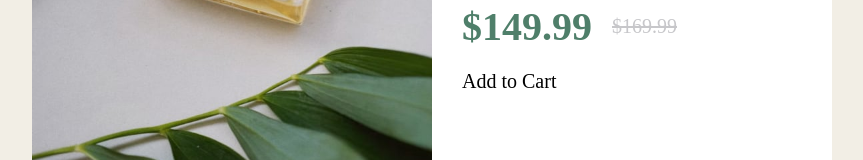
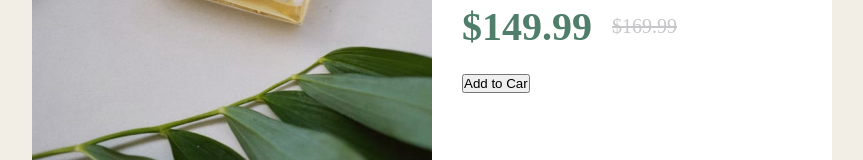
Before and after one commit to COLADOXD/FM-ProducPreview, a plain HTML site: page index.html in a window 1280 px wide. Shown: the part 455-615 px from the top of the page, without its empty margins (208-1071 px from the left). Drawn offline with Linux system fonts and the light colour scheme; a web font is replaced by a local one.

Commit message:
todavia falta

```diff
--- a/index.html
+++ b/index.html
@@ -71,9 +71,7 @@
             <div class="venta">$149.99</div>
             <div class="mentira">$169.99</div>
           </div>
-          <botton>
-            <div>Add to Cart</div>
-          </botton>
+          <button id="carrito">Add to Car</button>
         </div>
       </section>
     </header>
```
